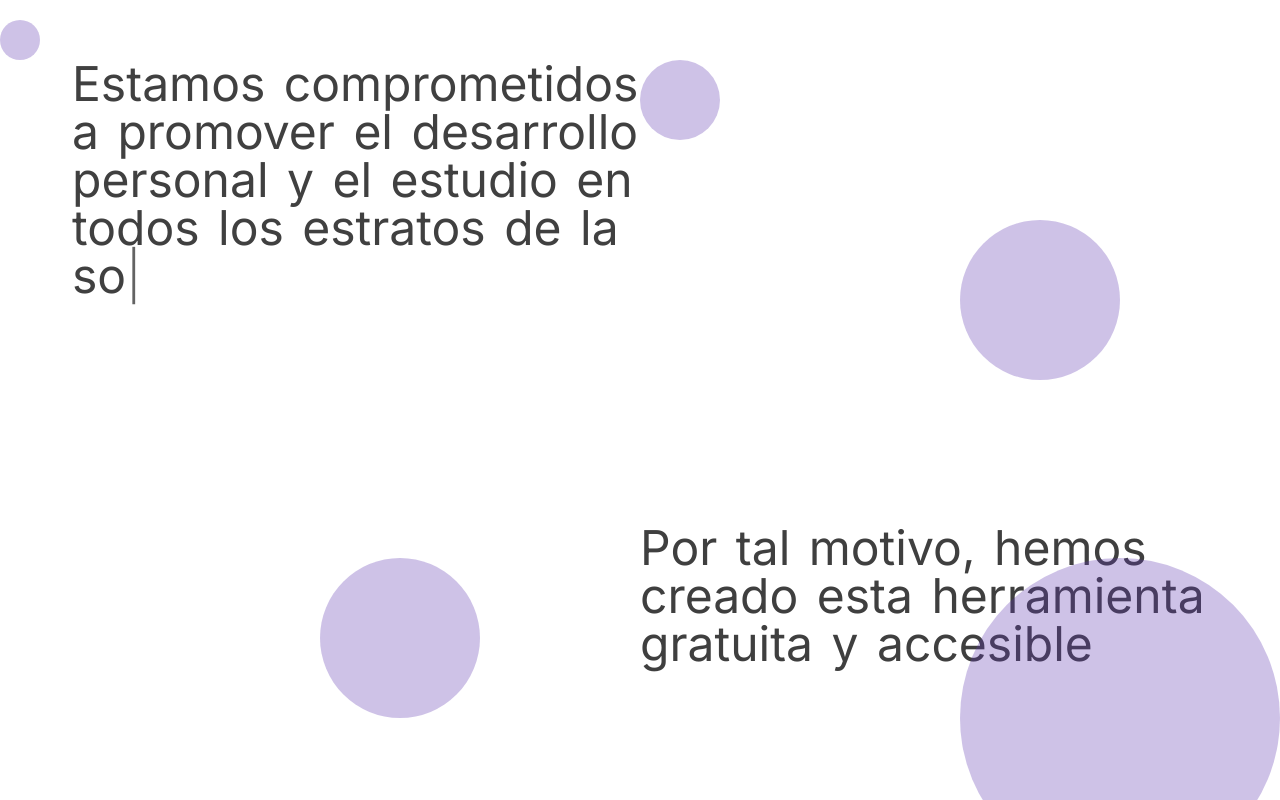
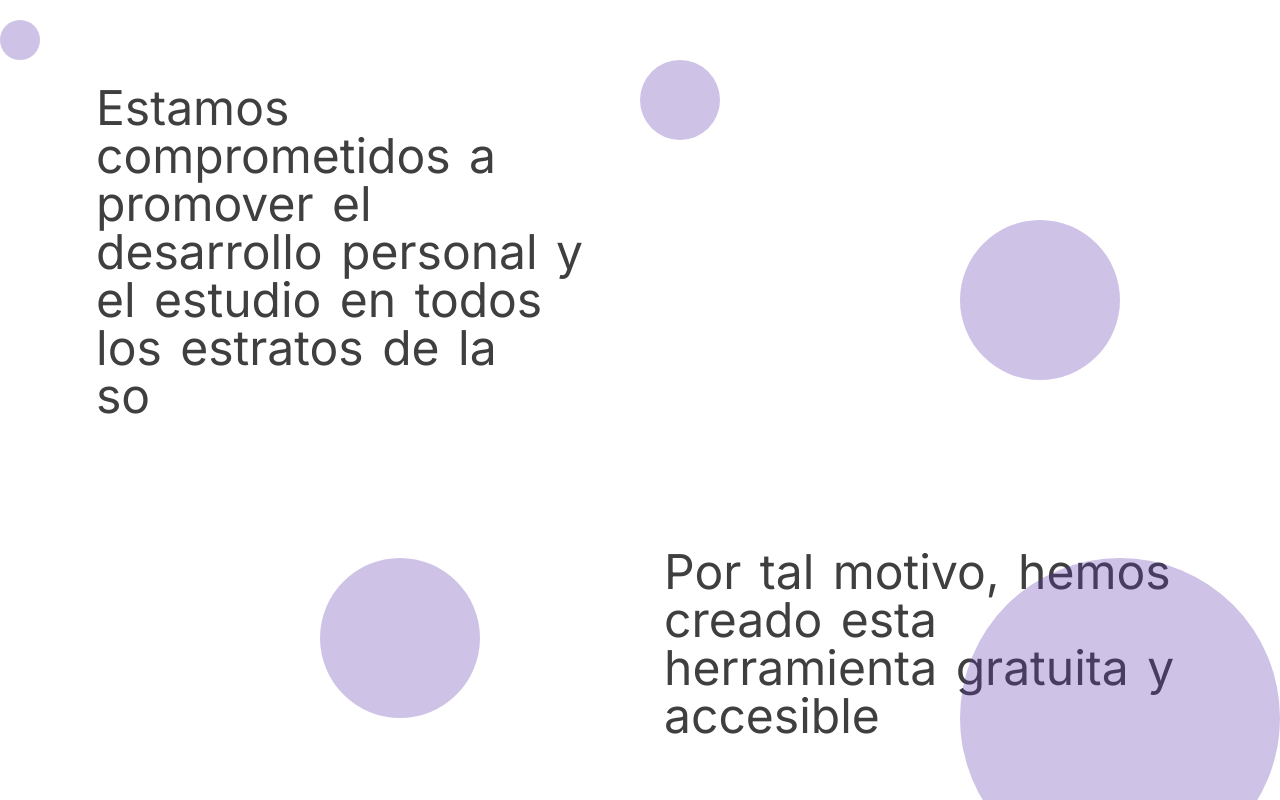
Before and after one commit to Sanchezguidorl/noter-landingpage, a Next.js app: page / in a window 1280 px wide. Shown: the part 620-1420 px from the top of the page. Built offline with nearby package versions, Linux system fonts and the light colour scheme.

Commit message:
Se modifica la generación de caracteres secuenciales por una agregación de opacidad secuencial para evitar layout shift

```diff
--- a/app/page.tsx
+++ b/app/page.tsx
@@ -35,31 +35,20 @@ function Home() {
       </div>
       <div className=" bg-white relative px-10 word-spacing overflow-hidden arise-animation ">
         <div className="px-8 flex justify-center sm:justify-start pt-20">
-          <p className=" text-2xl sm:text-3xl md:text-4xl lg:text-5xl opacity-75 text-primary  w-full sm:w-2/3 md:w-1/2 p-6 relative">
-            <span className="opacity-0 p-0 m-0">
-              Estamos comprometidos a promover el desarrollo personal y el
-              estudio en todos los estratos de la sociedad
-            </span>
-            <span className="absolute top-0 left-0 p-0 m-0">
+          <p className=" text-2xl sm:text-3xl md:text-4xl lg:text-5xl opacity-75 text-primary  w-full sm:w-2/3 md:w-1/2 p-6">
             <SecuentialWriteText
               delay={1.5}
               text="Estamos comprometidos a promover el desarrollo personal y el estudio
             en todos los estratos de la sociedad"
             />
-            </span>
           </p>
         </div>
         <div className="p-8  flex justify-center sm:justify-end pt-20">
-          <p className=" text-2xl sm:text-3xl md:text-4xl lg:text-5xl opacity-75 text-primary w-full sm:w-2/3 md:w-1/2 p-6 relative">
-            <span className="opacity-0 p-0 m-0">
-              Por tal motivo, hemos creado esta herramienta gratuita y accesible
-            </span>
-            <span className="absolute top-0 left-0 p-0 m-0">
+          <p className=" text-2xl sm:text-3xl md:text-4xl lg:text-5xl opacity-75 text-primary w-full sm:w-2/3 md:w-1/2 p-6">
             <SecuentialWriteText
               delay={3}
               text="Por tal motivo, hemos creado esta herramienta gratuita y accesible"
             />
-            </span>
           </p>
         </div>
         <div className="py-10 mt-10 w-full flex flex-col sm:flex-row justify-center gap-8 md:gap-14 lg:gap-24 text-primary">
@@ -109,7 +98,7 @@ function Home() {
           </p>
           <div className="w-full sm:p-10 flex justify-center">
             <Link
-              href={"https://app.netlify.com/sites/noter-app-coder/overview"}
+              href={"https://noter-app-coder.netlify.app/"}
               className="gradient-start-button px-6 py-3 sm:px-10 sm:py-6 hover:saturate-150 text-md sm:text-xl rounded-3xl hover:rounded-none text-white "
             >
               Empezar ahora
--- a/components/layouts/SecuentialWriteText.tsx
+++ b/components/layouts/SecuentialWriteText.tsx
@@ -19,12 +19,18 @@ function SecuentialWriteText({ text, delay }: { text: string; delay: number }) {
   }, []);
   return (
     <>
-      {text.slice(0, indexChar)}
-      {indexChar < text.length && (
-        <strong className=" text-black opacity-60 font-light blinking">
-          |
-        </strong>
-      )}
+      {text.split("").map((character: string, index: number) => (
+        <span
+          key={index + indexChar}
+          className={` ${
+            index < indexChar || indexChar === text.length - 1
+              ? "opacity-100"
+              : " opacity-0"
+          }`}
+        >
+          {character}
+        </span>
+      ))}
     </>
   );
 }
```
Lines whose indentation alone changed are shown as unchanged.
